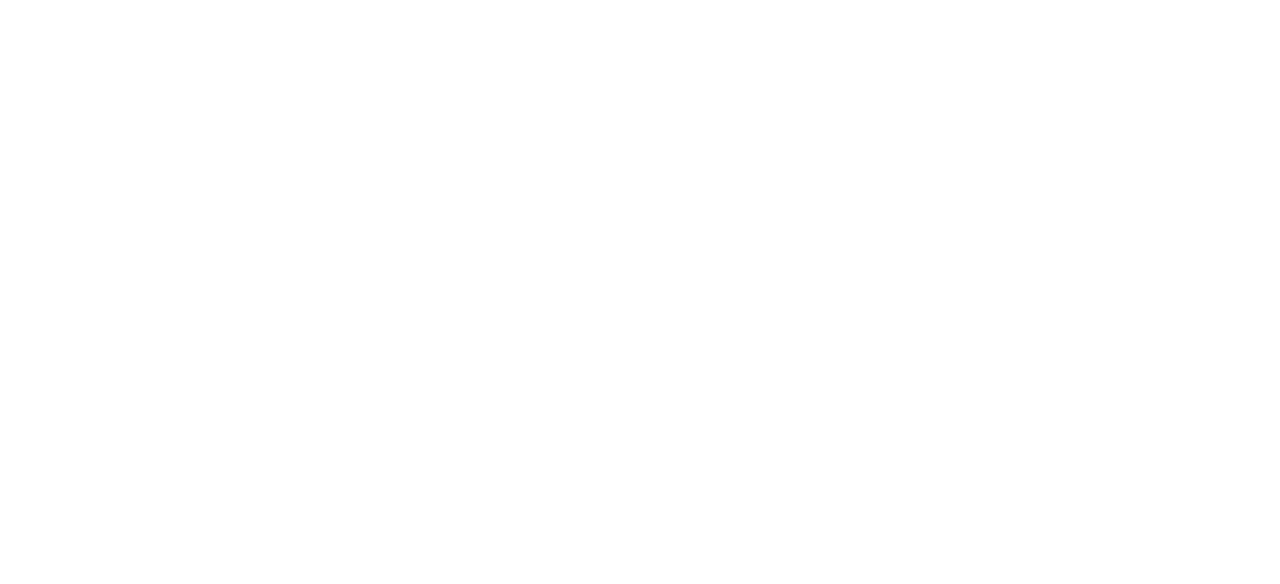
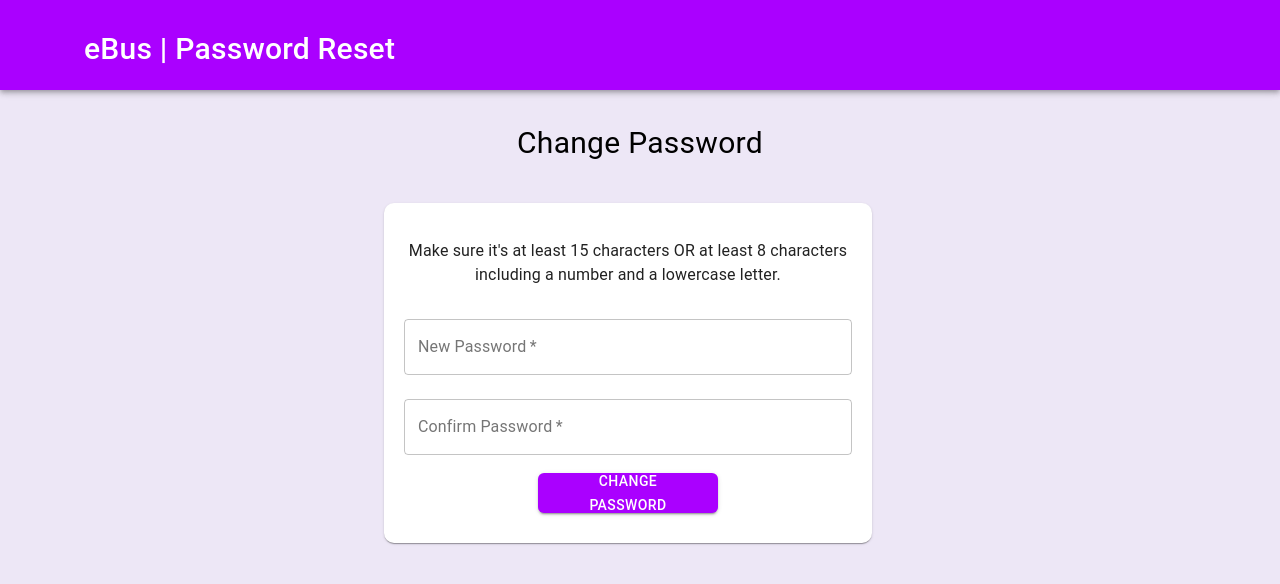
Before and after one commit to shakthisachintha/eBusWeb, a React (Create React App) app: page /resetpassword in a window 1280 px wide. Shown: the top 584 px of the page. Built offline with nearby package versions, Linux system fonts and the light colour scheme.

Commit message:
reset password

```diff
--- a/src/App.js
+++ b/src/App.js
@@ -3,6 +3,7 @@
 import SignUp from './Component/SignUp/SignUp';
 import ForgotPassword from './Component/SignIn/ForgotPassword';
 import sidebar from './Component/sidebar/sidebar';
+import ResetPassword from './Component/SignIn/ResetPassword';
 import {BrowserRouter as Router, Switch, Route, Link} from 'react-router-dom';
 
 class App extends Component {
@@ -14,6 +15,7 @@
                       <Route exact path ="/signup" component ={SignUp}/>
                       <Route exact path="/forgotpassword" component={ForgotPassword}/>
                       <Route exact path="/sidebar" component={sidebar}/>
+                      <Route exact path="/resetpassword" component={ResetPassword}/>
                   </Switch>
               </Router>
 
--- a/src/Component/SignIn/ForgotPassword.js
+++ b/src/Component/SignIn/ForgotPassword.js
@@ -8,6 +8,7 @@
 import TextField from '@material-ui/core/TextField';
 import clsx from 'clsx';
 import { Paper } from '@material-ui/core';
+import Link from '@material-ui/core/Link';
 
 
 
@@ -89,6 +90,11 @@
                  {'Submit'}
                </Button>
                 <br></br>
+                <Grid item xs>
+                    <Link href="/resetpassword" variant="body2">
+                      Reset password
+                    </Link>
+                </Grid>
 
             </form>
          </Paper>
--- a/src/Component/SignIn/ResetPassword.js
+++ b/src/Component/SignIn/ResetPassword.js
@@ -31,15 +31,21 @@
       fontFamily:'Roboto',
       fontSize:'30px',
     },
+    heading:{
+      fontFamily:'Roboto',
+      fontSize:'30px',
+      textAlign:'center',
+    },
     button:{
         background: '#aa00ff',
         borderRadius: 6,
         border: 0,
         color: 'white',
         height: 40,
-        width: "20%",
+        width: "40%",
         padding: '10px 30px',
         marginBottom:'10px',
+        marginTop:'10px',
       }
   }));
 export default function ForgotPassword(){
@@ -55,10 +61,13 @@
 
               </Toolbar>
             </AppBar>
+            <Typography className={classes.heading}>
+                <p>Change Password</p>
+            </Typography>
 
             <Paper  style={{
                    padding: '20px 20px',
-                   marginTop: '7%',
+                   marginTop: '3%',
                    marginLeft:'30%',
                    marginRight:'30%',
                    textAlign: 'center',
@@ -68,7 +77,9 @@
             }}>
 
             <form >
-
+                <Typography>
+                  <p>Make sure it's at least 15 characters OR at least 8 characters including a number and a lowercase letter.</p>
+                </Typography>
                 <TextField
                     variant="outlined"
                     margin="normal"
@@ -96,7 +107,7 @@
                 <Button className={clsx(classes.button)}
                 type="submit"
                 variant="contained">
-                 {'Confirm'}
+                 {'Change Password'}
                </Button>
                 <br></br>
 
--- a/src/Component/SignIn/SignIn.js
+++ b/src/Component/SignIn/SignIn.js
@@ -4,6 +4,8 @@
 import Grid from '@material-ui/core/Grid';
 import Typography from '@material-ui/core/Typography';
 import TextField from '@material-ui/core/TextField';
+import Card from '@material-ui/core/Card';
+import CardMedia from '@material-ui/core/CardMedia';
 import FormControlLabel from '@material-ui/core/FormControlLabel';
 import Checkbox from '@material-ui/core/Checkbox';
 import Button from '@material-ui/core/Button';
@@ -43,6 +45,14 @@
   signin:{
     fontFamily:'Roboto',
   },
+  card:{
+    backgroundColor: 'transparent',
+    boxShadow: 'none',
+    marginTop: 20,
+    height:'150px',
+    width:'200px',
+    position:'fixed',
+  },
 
   button:{
     background: 'linear-gradient(45deg, #FE6B8B 30%, #FF8E53 90%)',
@@ -66,9 +76,14 @@
             <Typography component="h1" variant="" className={classes.welcome}>
                Welcome Back To eBus
             </Typography>
-            <Grid item  >
-            <img src={G3} alt="ebus" className={classes.image}/>
-            </Grid>
+            <Card className={classes.card}>
+                <CardMedia
+                  component="img"
+                  alt="eBus image"
+                  image={G3}
+                  title="eBus image"
+                />
+            </Card>
 
             <Paper style={{
                 padding: '20px 20px',
--- a/src/Component/sidebar/sidebar.js
+++ b/src/Component/sidebar/sidebar.js
@@ -83,7 +83,7 @@
                   image={G3}
                   title="eBus image"
                 />
-            </Card>
+        </Card>
         <div className={classes.toolbar} />
 
         <List>
```
Also changed, not shown: src/Component/Profile/Profile.js (added).
